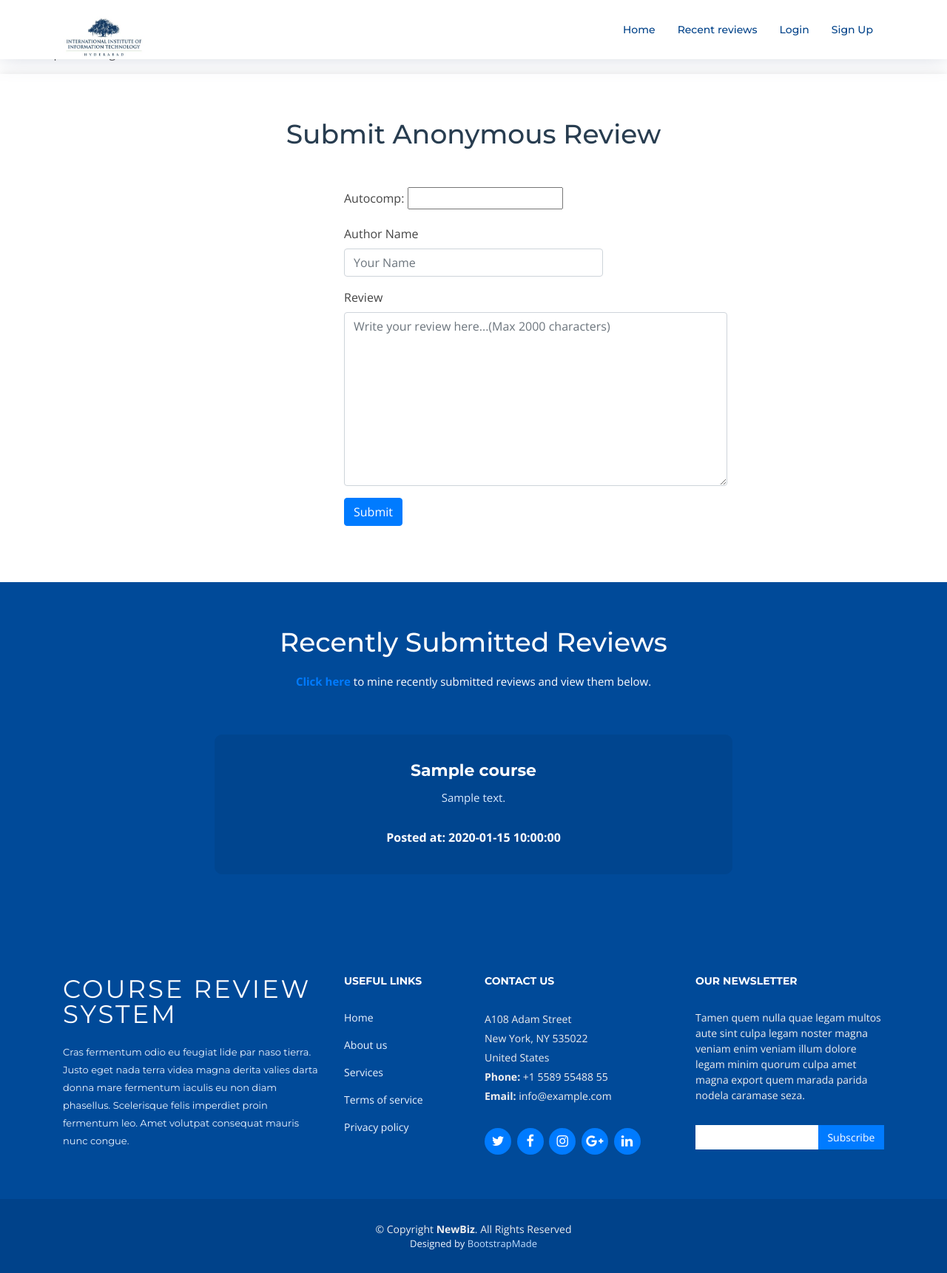
After one commit to abhishek8899/Blockchain-based-Course-Review-System, a Flask app: template python_blockchain_app-ibm_blockchain_post-2/app/templates/submit_review.html in a window 1280 px wide. The commit adds this page. Shown: the whole page at 74% size. Run offline with Flask 2, Linux system fonts and the light colour scheme; the template is opened without the code that fills it: most values are stand-ins (such as "Sample title", 1, 10 or a date in 2020); one stand-in notice (Sample message) is shown; form fields are guessed from the names that the template uses; some libraries are stand-ins or nearby versions.

Commit message:
course review page completed

```diff
--- a/python_blockchain_app-ibm_blockchain_post-2/app/templates/sample.html
+++ b/python_blockchain_app-ibm_blockchain_post-2/app/templates/sample.html
@@ -54,7 +54,7 @@
           <li class="active"><a href="#intro">Home</a></li>
           <li><a href="#about">About us</a></li>
           <li><a href="#services">Recent reviews</a></li>
-          <li><a href="http://127.0.0.1:5000/form">Add new</a></li>
+          <li><a href="{{url_for('main.submit_review')}}">Add new</a></li>
           <li><a href="#portfolio">Mine</a></li>
           <li><a href="#team">Team</a></li>
           <li><a href="http://127.0.0.1:5000/courses">Courses</a></li>
@@ -85,7 +85,7 @@
       <div class="intro-info">
         <h2>First ever<br><span>Blockchain</span><br>based course review system!</h2>
         <div>
-          <a href="http://127.0.0.1:5000/form" class="btn-get-started scrollto">Write a review</a>
+          <a href="{{url_for('main.submit_review')}}" class="btn-get-started scrollto">Write a review</a>
           <a href="#services" class="btn-services scrollto">Recent reviews</a>
         </div>
       </div>
--- /dev/null
+++ b/python_blockchain_app-ibm_blockchain_post-2/app/templates/submit_review.html
@@ -0,0 +1,280 @@
+<!DOCTYPE html>
+<html lang="en">
+<head>
+	<meta charset="utf-8">
+	<title>Blockchain based Course Review</title>
+	<meta content="width=device-width, initial-scale=1.0" name="viewport">
+	<meta content="" name="keywords">
+	<meta content="" name="description">
+
+	<!-- Favicons -->
+	<link rel="icon" href="{{ url_for('static', filename='img/favicon.png') }}">
+	<link rel="apple-touch-icon" href="{{ url_for('static', filename='img/apple-touch-icon.png') }}">
+
+	<!-- Google Fonts -->
+	<link href="https://fonts.googleapis.com/css?family=Open+Sans:300,300i,400,400i,700,700i|Montserrat:300,400,500,700" rel="stylesheet">
+
+	<!-- Bootstrap CSS File -->
+	<link rel="stylesheet" type= "text/css" href="{{ url_for('static', filename='lib/bootstrap/css/bootstrap.min.css') }}">
+
+	<!-- Libraries CSS Files -->
+	<link rel="stylesheet" type= "text/css" href="{{ url_for('static', filename='lib/font-awesome/css/font-awesome.min.css') }}">
+	<link rel="stylesheet" type= "text/css" href="{{ url_for('static', filename='lib/animate/animate.min.css') }}">
+	<link rel="stylesheet" type= "text/css" href="{{ url_for('static', filename='lib/ionicons/css/ionicons.min.css') }}">
+	<link rel="stylesheet" type= "text/css" href="{{ url_for('static', filename='lib/owlcarousel/assets/owl.carousel.min.css') }}">
+	<link rel="stylesheet" type= "text/css" href="{{ url_for('static', filename='lib/lightbox/css/lightbox.min.css') }}">
+
+	<!-- Main Stylesheet File -->
+	<link rel="stylesheet" type= "text/css" href="{{ url_for('static', filename='css/style.css') }}">
+
+	<!-- following 3 line are for search autocomplete feature in course names -->
+	<!-- <meta charset="utf-8"> -->
+	<link rel="stylesheet" href="//code.jquery.com/ui/1.10.4/themes/smoothness/jquery-ui.css">
+	<script type="text/javascript" src="http://code.jquery.com/jquery-latest.js"></script>
+	<script type="text/javascript" src="http://ajax.googleapis.com/ajax/libs/jqueryui/1.11.4/jquery-ui.js"></script>
+	<!-- till here -->
+
+</head>
+
+<body style="padding-top: 60px">
+
+  <!--==========================
+  Header
+  ============================-->
+  <header id="header" class="fixed-top">
+  	<div class="container">
+
+  		<div class="logo float-left">
+  			<!-- Uncomment below if you prefer to use an image logo -->
+  			<!-- <h1 class="text-light"><a href="#header"><span>NewBiz</span></a></h1> -->
+  			<a href="{{url_for('main.sample')}}" class="scrollto"><img src="{{ url_for('static', filename='img/iit.png') }}" alt="" class="img-fluid"></a>
+  		</div>
+
+  		<nav class="main-nav float-right d-none d-lg-block">
+  			<ul>
+  				<li class="active"><a href="{{ url_for('main.sample') }}">Home</a></li>
+  				<!-- <li><a href="#about">About us</a></li> -->
+  				<li><a href="{{url_for('main.course_search')}}">Recent reviews</a></li>
+  				<!-- <li><a href="#">Add new</a></li> -->
+  				<!-- <li><a href="#portfolio">Mine</a></li> -->
+  				<!-- <li><a href="#team">Team</a></li> -->
+  				<!-- <li class="drop-down"><a href="">Courses</a>
+  					<ul>
+  						<li><a href="#">Advanced Computer Networks</a></li>
+  						<li><a href="#">Distributed Systems</a></li>
+  						<li><a href="#">Raga and Rhythm</a></li>
+  						<li><a href="#">Principles of Information Security</a></li>
+  						<li><a href="#">Compilers</a></li>
+  					</ul>
+  				</li> -->
+  				{% if not current_user.is_authenticated %}
+  				<li><a href="http://127.0.0.1:5000/login">Login</a></li>
+  				<li><a href="http://127.0.0.1:5000/signup">Sign Up</a></li>
+  				{% endif %}
+  				{% if current_user.is_authenticated %}
+  				<li><a href="http://127.0.0.1:5000/logout">Logout</a></li>
+  				{% endif %}
+  				<!-- <li><a href="#contact">Contact Us</a></li> -->
+  			</ul>
+  		</nav><!-- .main-nav -->
+
+  	</div>
+  </header><!-- #header -->
+
+  {% with messages = get_flashed_messages() %}
+    {% if messages %}
+    <ul>
+    {% for message in messages %}
+        <li>{{ message }} </li>
+    {% endfor %}
+    </ul>
+    {% endif %}
+    {% endwith %}
+
+  <main id="main">
+
+
+
+    <!--==========================
+      Contact Section
+      ============================-->
+      <section id="contact">
+      	<div class="container-fluid">
+      		<div class="section-header" >
+      			<h3>Submit Anonymous Review</h3>
+      		</div>
+      		<div class="container">
+      			<div class="row justify-content-center">
+      				<div class="form-group col-md-4 col-md-offset-5 align-center ">
+      					<form action="/submit" class="submit-review" id="textform" method="post">
+      						<div class="form-group">
+      							{{ form.autocomp.label }}: {{ form.autocomp }}
+      							<script>
+      								$(function() {
+      									$.ajax({
+      										url: '{{ url_for("main.autocomplete") }}'
+      									}).done(function (data){
+      										$('#course_name_autocomplete').autocomplete({
+      											source: data,
+      											minLength: 2
+      										});
+      									});
+      								});
+      							</script>
+      						</div>
+      						<div class="form-group">
+      							<label for="exampleAuthorName">Author Name</label>
+      							<input type="text" class="form-control" id="exampleAuthorName" aria-describedby="AuthorNameHelp" placeholder="Your Name" name="author" required="required">
+      						</div>
+      						<div class="form-group">
+      							<label for="exampleReviewText">Review</label>
+      							<textarea class="form-control" id="exampleReviewText" name="content" rows="4" cols="50" placeholder="Write your review here...(Max 2000 characters)" maxlength="2000" style="margin: 0px; width: 518px; height: 235px;" required="required"></textarea>
+      						</div>
+      						<button type="submit" class="btn btn-primary">Submit</button>
+      					</form>
+      				</div>
+      			</div>
+
+      		</div>
+      	</div>
+      </section><!-- #submit-review-section -->
+
+      <section id="why-us" class="wow fadeIn">
+      <div class="container">
+        <header class="section-header">
+          <h3>Recently Submitted Reviews</h3>
+          <p><b><a href="{{node_address}}/mine">Click here</a></b> to mine recently submitted reviews and view them below.</p>
+        </header>
+
+        <div class="row row-eq-height justify-content-center">
+        	{% for post in posts[:5] %}
+        		<div class="col-lg-8 mb-3">
+		            <div class="card wow bounceInUp">
+		              <div class="card-body">
+		                <h5 class="card-title">{{post.course}}</h5>
+		                {% if post.content|length > 250 %} <p class="card-text">{{post.content[:250]}}...</p>
+		                {% else %}
+		                <p class="card-text">{{post.content}}</p>
+		                {% endif %}
+
+		                <a href="" class="readmore">Posted at: {{readable_time(post.timestamp)}}</a>
+		              </div>
+		            </div>
+		          </div>
+        	{% endfor %}
+
+
+        </div>
+
+      </div>
+    </section>
+
+  </main>
+
+  <!--==========================
+    Footer
+    ============================-->
+    <footer id="footer">
+    	<div class="footer-top">
+    		<div class="container">
+    			<div class="row">
+
+    				<div class="col-lg-4 col-md-6 footer-info">
+    					<h3>Course Review system</h3>
+    					<p>Cras fermentum odio eu feugiat lide par naso tierra. Justo eget nada terra videa magna derita valies darta donna mare fermentum iaculis eu non diam phasellus. Scelerisque felis imperdiet proin fermentum leo. Amet volutpat consequat mauris nunc congue.</p>
+    				</div>
+
+    				<div class="col-lg-2 col-md-6 footer-links">
+    					<h4>Useful Links</h4>
+    					<ul>
+    						<li><a href="#">Home</a></li>
+    						<li><a href="#">About us</a></li>
+    						<li><a href="#">Services</a></li>
+    						<li><a href="#">Terms of service</a></li>
+    						<li><a href="#">Privacy policy</a></li>
+    					</ul>
+    				</div>
+
+    				<div class="col-lg-3 col-md-6 footer-contact">
+    					<h4>Contact Us</h4>
+    					<p>
+    						A108 Adam Street <br>
+    						New York, NY 535022<br>
+    						United States <br>
+    						<strong>Phone:</strong> +1 5589 55488 55<br>
+    						<strong>Email:</strong> info@example.com<br>
+    					</p>
+
+    					<div class="social-links">
+    						<a href="#" class="twitter"><i class="fa fa-twitter"></i></a>
+    						<a href="#" class="facebook"><i class="fa fa-facebook"></i></a>
+    						<a href="#" class="instagram"><i class="fa fa-instagram"></i></a>
+    						<a href="#" class="google-plus"><i class="fa fa-google-plus"></i></a>
+    						<a href="#" class="linkedin"><i class="fa fa-linkedin"></i></a>
+    					</div>
+
+    				</div>
+
+    				<div class="col-lg-3 col-md-6 footer-newsletter">
+    					<h4>Our Newsletter</h4>
+    					<p>Tamen quem nulla quae legam multos aute sint culpa legam noster magna veniam enim veniam illum dolore legam minim quorum culpa amet magna export quem marada parida nodela caramase seza.</p>
+    					<form action="" method="post">
+    						<input type="email" name="email"><input type="submit"  value="Subscribe">
+    					</form>
+    				</div>
+
+    			</div>
+    		</div>
+    	</div>
+
+    	<div class="container">
+    		<div class="copyright">
+    			&copy; Copyright <strong>NewBiz</strong>. All Rights Reserved
+    		</div>
+    		<div class="credits">
+        <!--
+          All the links in the footer should remain intact.
+          You can delete the links only if you purchased the pro version.
+          Licensing information: https://bootstrapmade.com/license/
+          Purchase the pro version with working PHP/AJAX contact form: https://bootstrapmade.com/buy/?theme=NewBiz
+      -->
+      Designed by <a href="https://bootstrapmade.com/">BootstrapMade</a>
+  </div>
+</div>
+</footer><!-- #footer -->
+
+	<style>
+		.submit-review textarea {
+		    max-width: 600px;
+		    max-height: 400px;
+		    min-width: 400px;
+		    min-height: 200px;
+		    width: 400px;
+		    height: 200px
+		}
+	</style>
+
+	<a href="#" class="back-to-top"><i class="fa fa-chevron-up"></i></a>
+	<!-- Uncomment below i you want to use a preloader -->
+	<!-- <div id="preloader"></div> -->
+
+	<!-- JavaScript Libraries -->
+	<!-- <script src="{{ url_for('static', filename='lib/jquery/jquery.min.js') }}"></script> -->
+	<!-- <script src="{{ url_for('static', filename='lib/jquery/jquery-migrate.min.js') }}"></script> -->
+	<script src="{{ url_for('static', filename='lib/bootstrap/js/bootstrap.bundle.min.js') }}"></script>
+	<script src="{{ url_for('static', filename='lib/easing/easing.min.js') }}"></script>
+	<script src="{{ url_for('static', filename='lib/mobile-nav/mobile-nav.js') }}"></script>
+	<script src="{{ url_for('static', filename='lib/wow/wow.min.js') }}"></script>
+	<script src="{{ url_for('static', filename='lib/waypoints/waypoints.min.js') }}"></script>
+	<script src="{{ url_for('static', filename='lib/counterup/counterup.min.js') }}"></script>
+	<script src="{{ url_for('static', filename='lib/owlcarousel/owl.carousel.min.js') }}"></script>
+	<script src="{{ url_for('static', filename='lib/isotope/isotope.pkgd.min.js') }}"></script>
+	<script src="{{ url_for('static', filename='lib/lightbox/js/lightbox.min.js') }}"></script>
+	<!-- Contact Form JavaScript File -->
+	<script src="{{ url_for('static', filename='contactform/contactform.js') }}"></script>
+
+	<!-- Template Main Javascript File -->
+	<script src="{{ url_for('static', filename='js/main.js') }}"></script>
+
+</body>
+</html>
--- a/python_blockchain_app-ibm_blockchain_post-2/node_server.py
+++ b/python_blockchain_app-ibm_blockchain_post-2/node_server.py
@@ -212,7 +212,7 @@ def mine_unconfirmed_transactions():
             # announce the recently mined block to the network
             announce_new_block(blockchain.last_block)
         # return "Block #{} is mined.".format(blockchain.last_block.index)
-    return redirect('http://127.0.0.1:5000/form')
+    return redirect('http://127.0.0.1:5000/submit_review')
 
 # endpoint to add new peers to the network.
 
```
Also changed, not shown: python_blockchain_app-ibm_blockchain_post-2/app/main.py (+6 -13 lines), python_blockchain_app-ibm_blockchain_post-2/app/templates/index.html (deleted, +0 -138 lines), python_blockchain_app-ibm_blockchain_post-2/app/templates/search.html (deleted, +0 -21 lines), python_blockchain_app-ibm_blockchain_post-2/app/db.sqlite3, 1 other file.
